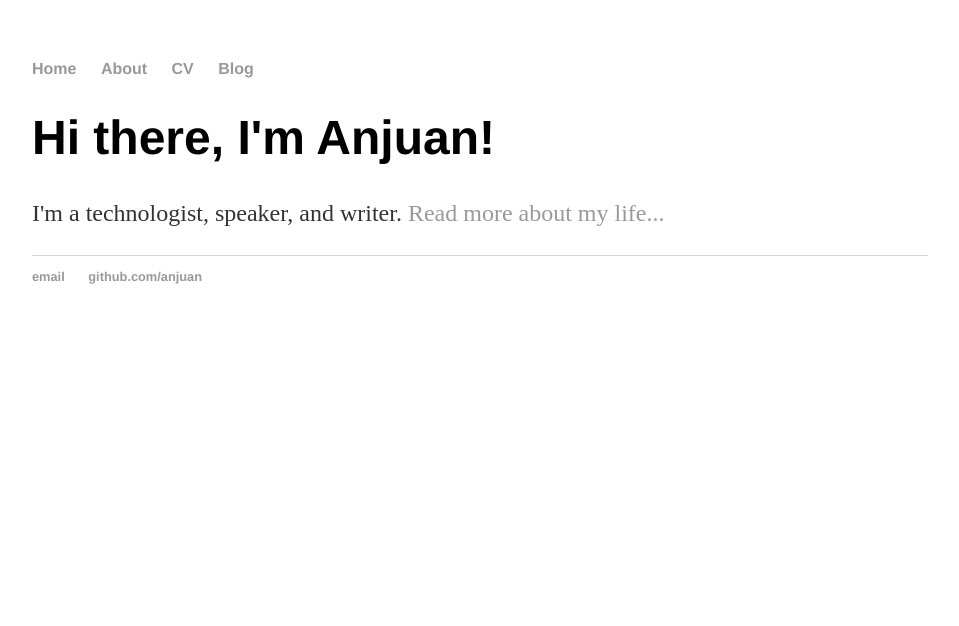
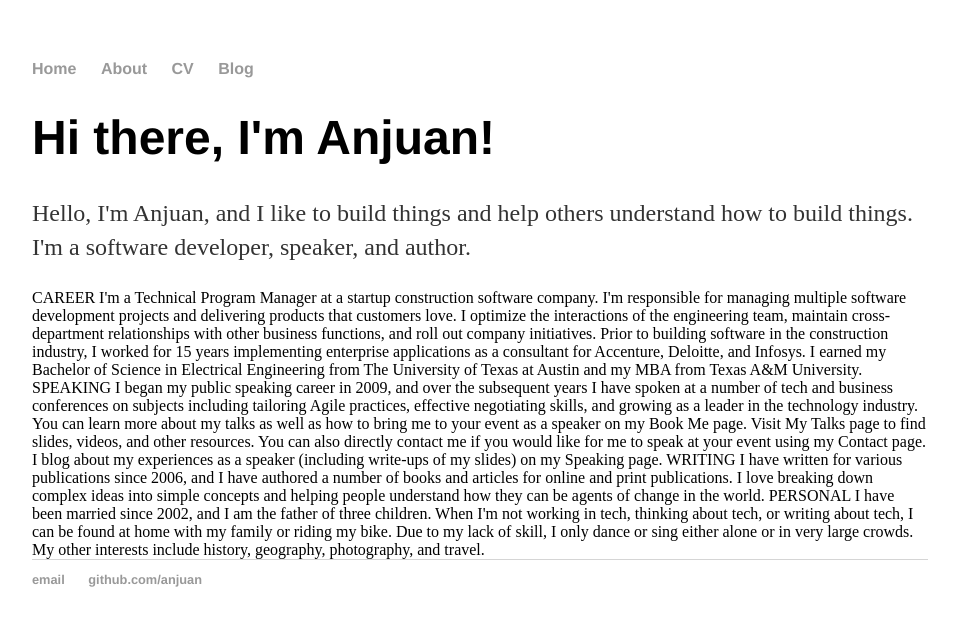
Before and after one commit to CharlyB123/old.anjuan.github.io, a Jekyll site: the page built from index.html, in a window 1280 px wide. Shown: the top 626 px of the page, without its empty margins (160-1119 px from the left). Built offline with Jekyll 4.4.1, drawn with Linux system fonts in a browser that asks for light colours.

Commit message:
Update index.html

```diff
--- a/index.html
+++ b/index.html
@@ -4,5 +4,20 @@ title: Anjuan
 ---
 <div class="blurb">
 	<h1>Hi there, I'm Anjuan!</h1>
-	<p>I'm a technologist, speaker, and writer. <a href="/about">Read more about my life...</a></p>
+
+	<p>Hello, I'm Anjuan, and I like to build things and help others understand how to build things. I'm a software developer, speaker, and author. </p>
+
+	CAREER
+	I'm a Technical Program Manager at a startup construction software company. I'm responsible for managing multiple software development projects and delivering products that customers love. I optimize the interactions of the engineering team, maintain cross-department relationships with other business functions, and roll out company initiatives. Prior to building software in the construction industry, I worked for 15 years implementing enterprise applications as a consultant for Accenture, Deloitte, and Infosys. I earned my Bachelor of Science in Electrical Engineering from The University of Texas at Austin and my MBA from Texas A&M University.
+
+	SPEAKING
+	I began my public speaking career in 2009, and over the subsequent years I have spoken at a number of tech and business conferences on subjects including tailoring Agile practices, effective negotiating skills, and growing as a leader in the technology industry. You can learn more about my talks as well as how to bring me to your event as a speaker on my Book Me page. Visit My Talks page to find slides, videos, and other resources. You can also directly contact me if you would like for me to speak at your event using my Contact page. I blog about my experiences as a speaker (including write-ups of my slides) on my Speaking page.
+
+	WRITING
+	I have written for various publications since 2006, and I have authored a number of books and articles for online and print publications. I love breaking down complex ideas into simple concepts and helping people understand how they can be agents of change in the world.
+
+	PERSONAL
+
+	I have been married since 2002, and I am the father of three children. When I'm not working in tech, thinking about tech, or writing about tech, I can be found at home with my family or riding my bike. Due to my lack of skill, I only dance or sing either alone or in very large crowds. My other interests include history, geography, photography, and travel.
+
 </div><!-- /.blurb -->
```
